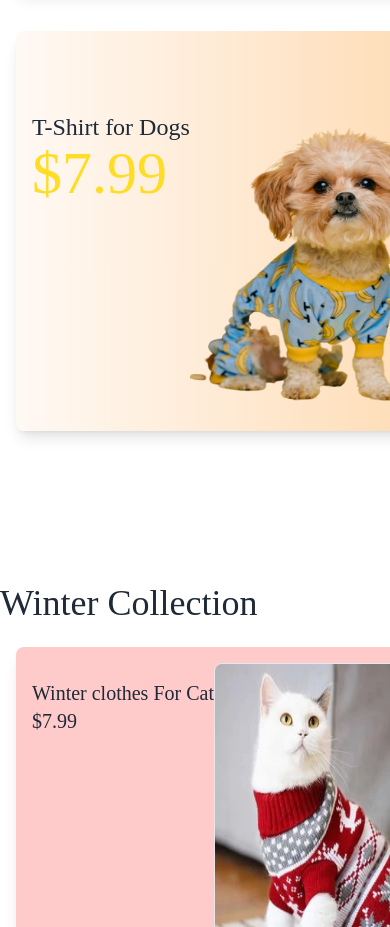
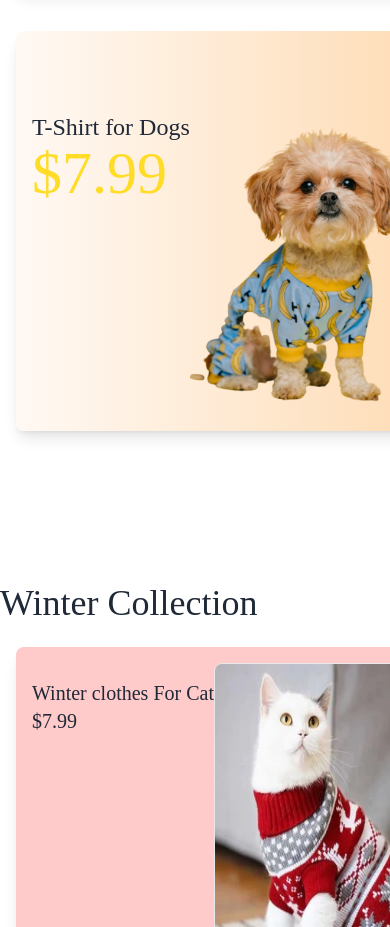
Before and after one commit to tabasssumNowshin/assignment3-001, a plain HTML site: page index.html in a window 390 px wide. Shown: the part 3800-4727 px from the top of the page. Drawn offline with nearby package versions, Linux system fonts and the light colour scheme; a web font is replaced by a local one.

Commit message:
added the fixed responsive

```diff
--- a/index.html
+++ b/index.html
@@ -510,7 +510,7 @@
           <img
             src="c1-assets/cute-pet-mid.png"
             alt=""
-            class="w-64 h-72  mt-20 lg:mt-24"
+            class="mt-20 lg:mt-24"
           />
 
         </div>
```
